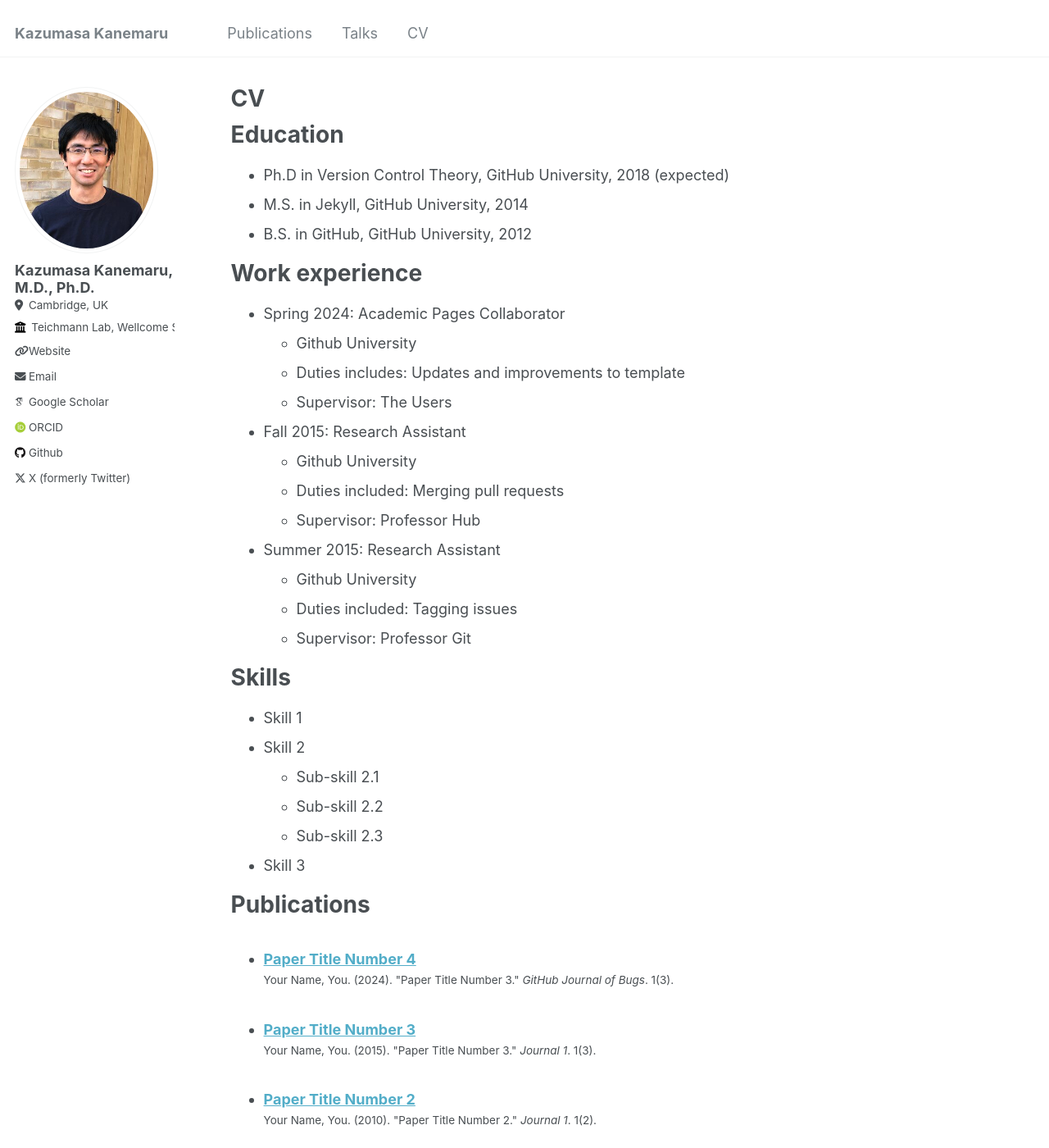
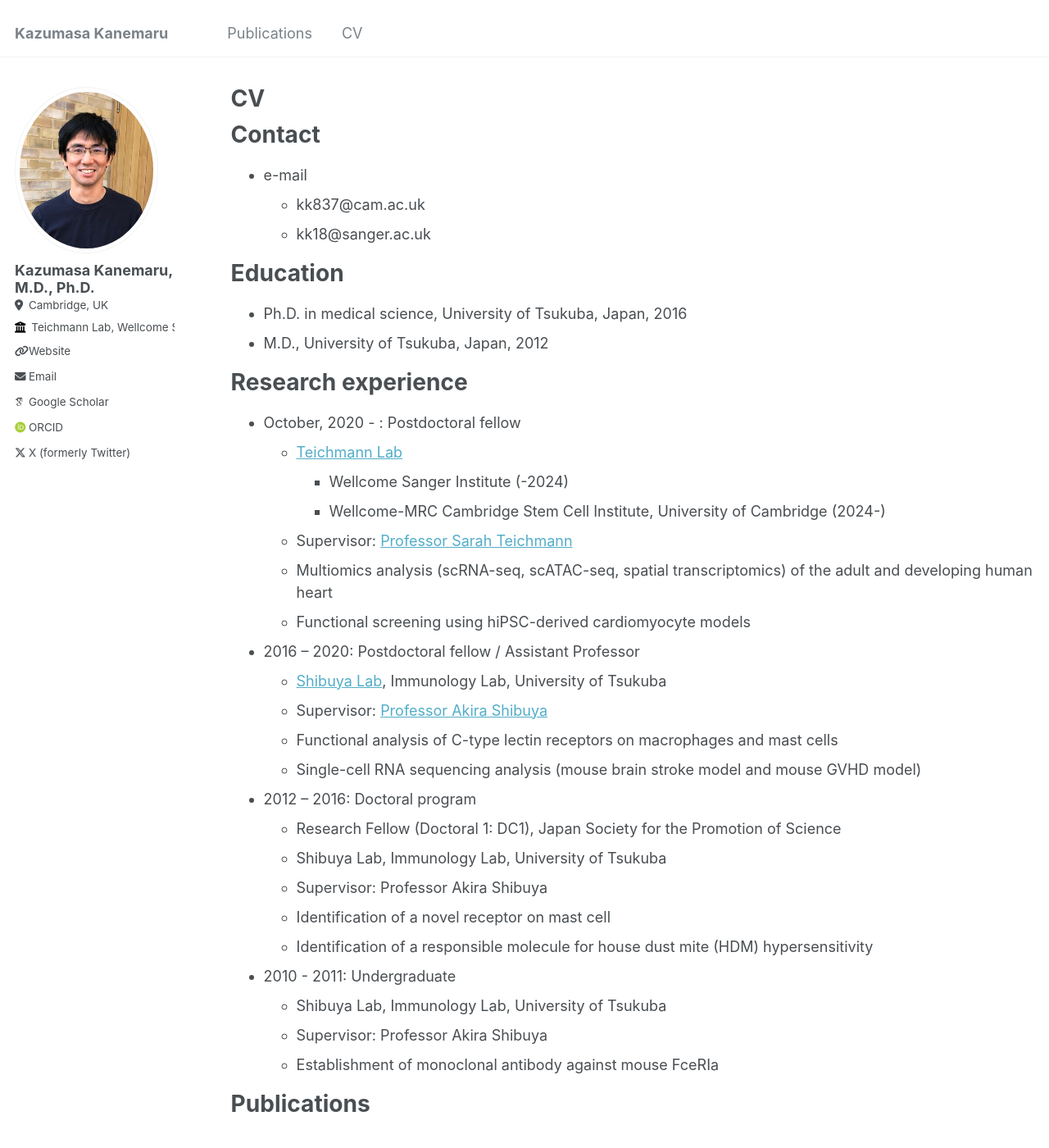
Before and after one commit to kazukane/kazukane.github.io, a Jekyll site: the page built from _pages/cv.md, in a window 1280 px wide and 1400 px high. Shown: the whole window at 82% size. Built offline with Jekyll 4.4.1, drawn with Linux system fonts in a browser that asks for light colours; some web fonts are replaced; some of the changed text lies outside the part shown.

Commit message:
updated contents

```diff
--- a/_config.yml
+++ b/_config.yml
@@ -28,7 +28,7 @@ author:
   location         : "Cambridge, UK"
   employer         : "Teichmann Lab, Wellcome Sanger Institute"
   uri              : https://www.teichlab.org/
-  email            : "kk18@sanger.ac.uk"
+  email            : "kk837@cam.ac.uk"
 
   # Academic websites
   arxiv            : # URL - Update with the correct link to your profile
@@ -43,7 +43,7 @@ author:
   bitbucket        : # Username - Update with your username on the site
   codepen          : # Username
   dribbble         : # Username
-  github           : "kazukane"
+  github           : # "kazukane"
   kaggle           : # Username
   stackoverflow    : # User number or user number and name (i.e., use "1" or "1/jeff-atwood")
 
--- a/_data/navigation.yml
+++ b/_data/navigation.yml
@@ -3,8 +3,8 @@ main:
   - title: "Publications"
     url: /publications/
 
-  - title: "Talks"
-    url: /talks/
+#  - title: "Talks"
+#    url: /talks/
 
 #  - title: "Teaching"
 #    url: /teaching/
--- a/_pages/cv.md
+++ b/_pages/cv.md
@@ -9,37 +9,44 @@ redirect_from:
 
 {% include base_path %}
 
+Contact
+======
+* e-mail
+  * kk837@cam.ac.uk
+  * kk18@sanger.ac.uk
+
 Education
 ======
-* Ph.D in Version Control Theory, GitHub University, 2018 (expected)
-* M.S. in Jekyll, GitHub University, 2014
-* B.S. in GitHub, GitHub University, 2012
+* Ph.D. in medical science, University of Tsukuba, Japan, 2016
+* M.D., University of Tsukuba, Japan, 2012
 
-Work experience
+Research experience
 ======
-* Spring 2024: Academic Pages Collaborator
-  * Github University
-  * Duties includes: Updates and improvements to template
-  * Supervisor: The Users
+* October, 2020 - : Postdoctoral fellow
+  * [Teichmann Lab](https://www.teichlab.org/)
+    * Wellcome Sanger Institute (-2024)
+    * Wellcome-MRC Cambridge Stem Cell Institute, University of Cambridge (2024-)
+  * Supervisor: [Professor Sarah Teichmann](https://www.stemcells.cam.ac.uk/people/pi/teichmann)
+  * Multiomics analysis (scRNA-seq, scATAC-seq, spatial transcriptomics) of the adult and developing human heart
+  * Functional screening using hiPSC-derived cardiomyocyte models
 
-* Fall 2015: Research Assistant
-  * Github University
-  * Duties included: Merging pull requests
-  * Supervisor: Professor Hub
+* 2016 – 2020: Postdoctoral fellow / Assistant Professor
+  * [Shibuya Lab](http://immuno-tsukuba.com/english/index.html), Immunology Lab, University of Tsukuba
+  * Supervisor: [Professor Akira Shibuya](https://trios.tsukuba.ac.jp/en/researcher/0000001643)
+  * Functional analysis of C-type lectin receptors on macrophages and mast cells
+  * Single-cell RNA sequencing analysis (mouse brain stroke model and mouse GVHD model)
 
-* Summer 2015: Research Assistant
-  * Github University
-  * Duties included: Tagging issues
-  * Supervisor: Professor Git
+* 2012 – 2016: Doctoral program
+  * Research Fellow (Doctoral 1: DC1), Japan Society for the Promotion of Science
+  * Shibuya Lab, Immunology Lab, University of Tsukuba
+  * Supervisor: Professor Akira Shibuya
+  * Identification of a novel receptor on mast cell
+  * Identification of a responsible molecule for house dust mite (HDM) hypersensitivity
 
-Skills
-======
-* Skill 1
-* Skill 2
-  * Sub-skill 2.1
-  * Sub-skill 2.2
-  * Sub-skill 2.3
-* Skill 3
+* 2010 - 2011: Undergraduate
+  * Shibuya Lab, Immunology Lab, University of Tsukuba
+  * Supervisor: Professor Akira Shibuya
+  * Establishment of monoclonal antibody against mouse FceRIa
 
 Publications
 ======
```
Also changed, not shown: other parts of _pages/cv.md (+12 -0 lines), _publications/2023-07-12-paper-title-number-4.md (renamed from _publications/2024-02-17-paper-title-number-4.md, +2 -2 lines).
